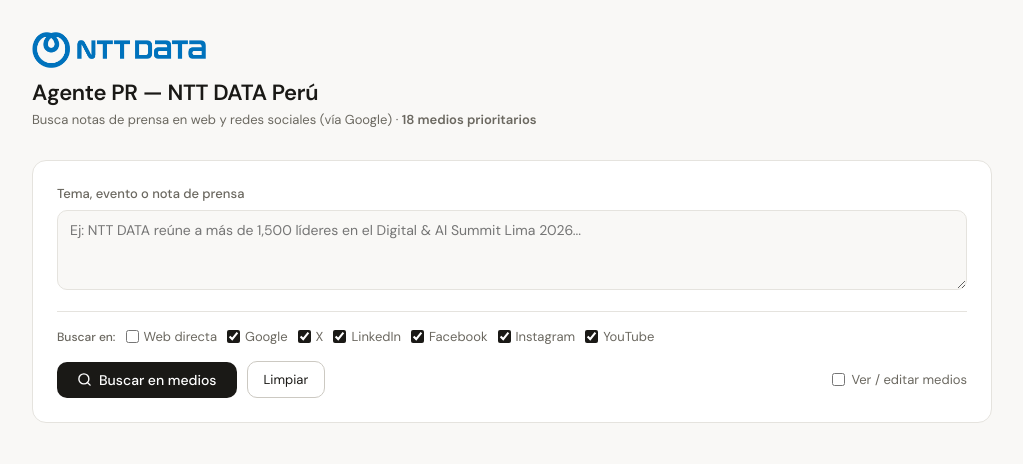
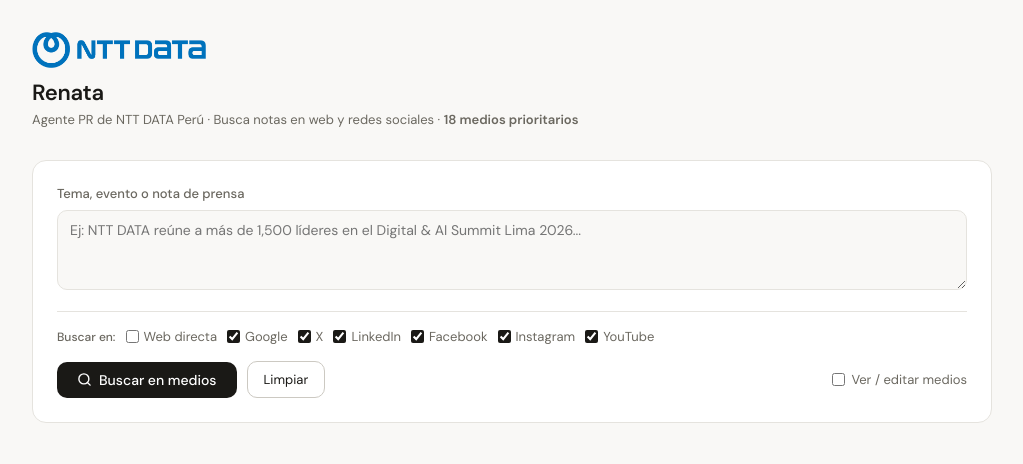
Before and after one commit to bgonzago/PR-Agent, a website: page index.html in a window 1280 px wide. Shown: the whole page, without its empty margins (128-1151 px from the left). Drawn offline with Linux system fonts and the light colour scheme.

Commit message:
Update index.html

```diff
--- a/index.html
+++ b/index.html
@@ -3,7 +3,7 @@
 <head>
   <meta charset="UTF-8">
   <meta name="viewport" content="width=device-width, initial-scale=1.0">
-  <title>Agente PR - NTT DATA Perú</title>
+  <title>Renata - Agente PR NTT DATA Perú</title>
   <link href="https://fonts.googleapis.com/css2?family=DM+Sans:wght@400;500;600&display=swap" rel="stylesheet">
   <script src="https://cdnjs.cloudflare.com/ajax/libs/xlsx/0.18.5/xlsx.full.min.js"></script>
   <style>
@@ -92,8 +92,8 @@
 <div class="container">
   <header>
     <img src="/logo.png" alt="NTT DATA Perú">
-    <h1>Agente PR — NTT DATA Perú</h1>
-    <p>Busca notas de prensa en web y redes sociales (vía Google) · <strong>18 medios prioritarios</strong></p>
+    <h1>Renata</h1>
+    <p>Agente PR de NTT DATA Perú · Busca notas en web y redes sociales · <strong>18 medios prioritarios</strong></p>
   </header>
 
   <div class="card">
```
